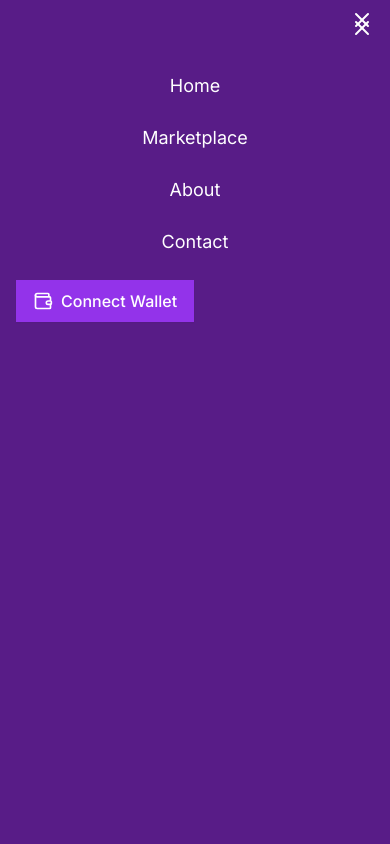
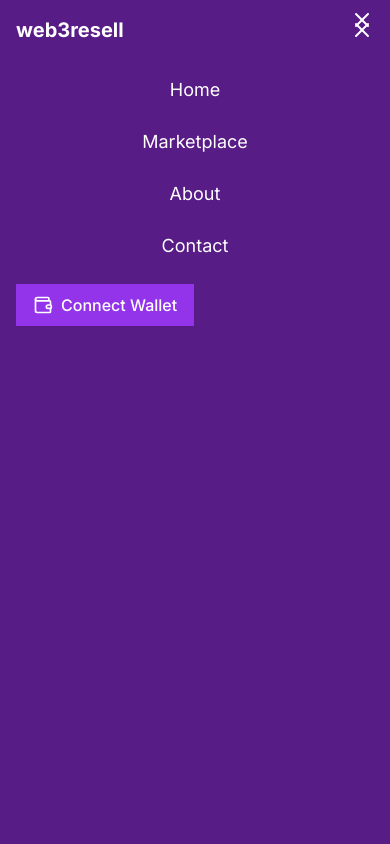
Before and after one commit to FramedStone/web3resell, a Next.js app: page / in a window 390 px wide. Both pictures are taken after a click on the button 362 px from the left and 22 px from the top of the page. Shown: the top 844 px of the page. Built offline with nearby package versions, Linux system fonts and the light colour scheme.

Commit message:
fixed header overlapping issue for lower aspect ratio device

```diff
--- a/app/components/Header.tsx
+++ b/app/components/Header.tsx
@@ -129,7 +129,18 @@ export default function Header() {
             exit={{ opacity: 0 }}
           >
             <div className="container mx-auto px-4 py-4">
-              <div className="flex justify-end items-center mb-8">
+              <div className="flex justify-between items-center mb-8">
+                <Link
+                  href="/"
+                  className="text-xl sm:text-2xl font-bold text-white whitespace-nowrap"
+                >
+                  web3resell
+                  {isMarketplacePage && (
+                    <span className="ml-1 sm:ml-2 text-sm sm:text-base text-purple-300">
+                      Marketplace
+                    </span>
+                  )}
+                </Link>
                 <button
                   className="text-white focus:outline-none"
                   onClick={toggleMobileMenu}
```
